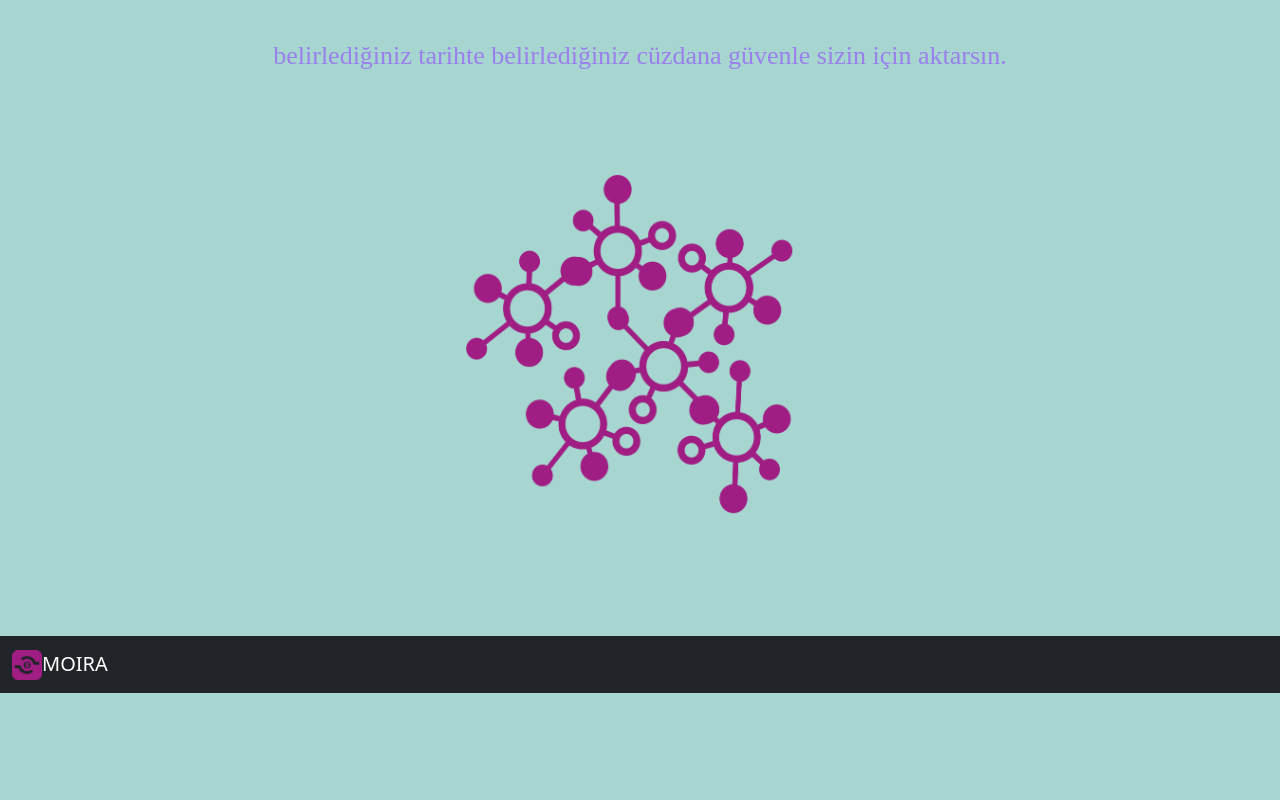
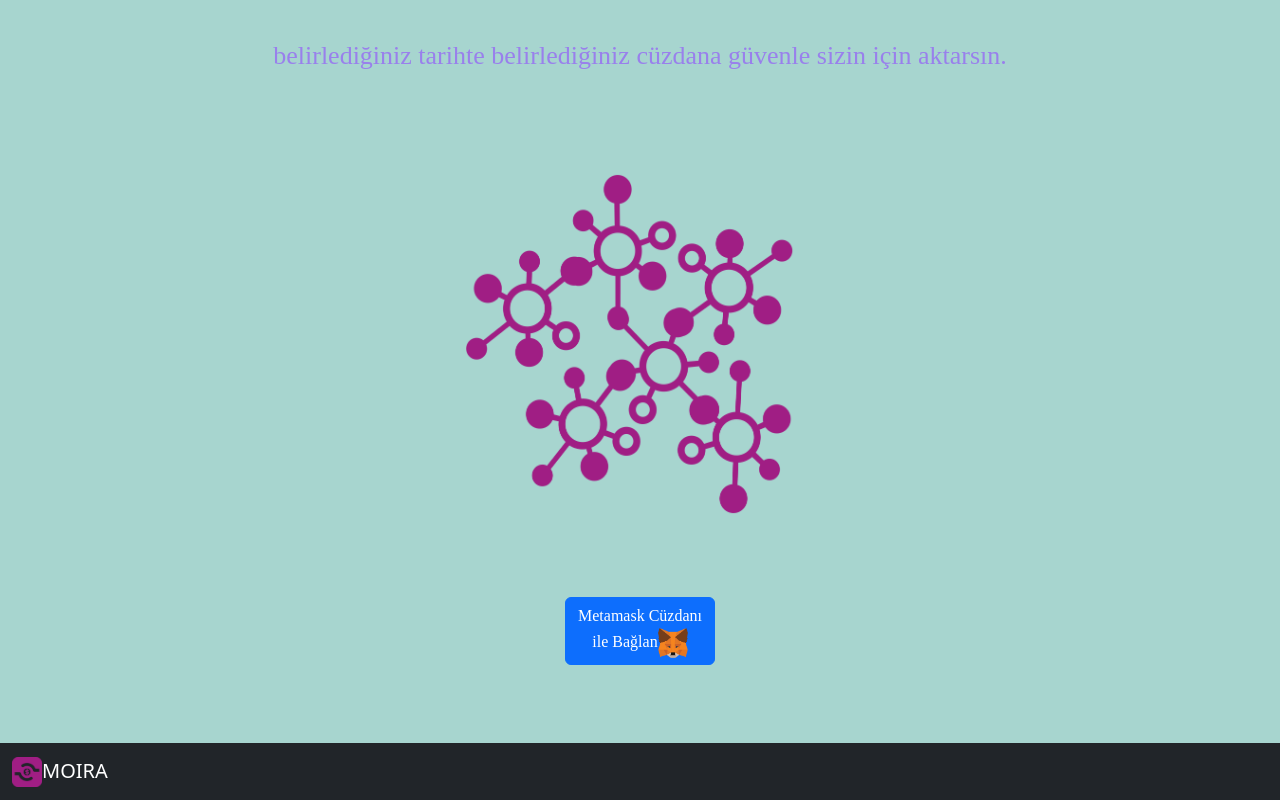
Before and after one commit to Smart-Contract-Intertech/Smart-Contract-Frontend, a React (Create React App) app: page / in a window 1280 px wide. Shown: the part 1798-2598 px from the top of the page. Before the commit the page ends 2491 px from the top, so only its background shows below. Built offline with nearby package versions, Linux system fonts and the light colour scheme.

Commit message:
metamask

```diff
--- a/package.json
+++ b/package.json
@@ -7,6 +7,8 @@
     "@testing-library/react": "^13.3.0",
     "@testing-library/user-event": "^13.5.0",
     "bootstrap": "^5.2.0",
+    "ether": "^0.0.9",
+    "ethers-react": "^1.1.0",
     "react": "^18.2.0",
     "react-bootstrap": "^2.5.0",
     "react-dom": "^18.2.0",
--- a/src/pages/MainPage.js
+++ b/src/pages/MainPage.js
@@ -4,10 +4,40 @@ import main3 from './image/main3.png';
 import main4 from './image/main4.png';
 import main5 from './image/main5.png';
 import main6 from './image/Vector.png'
+import metamask from './image/metamask.png'
 import Container from 'react-bootstrap/Container';
 import './MainPage.css';
+import {ethers} from 'ethers';
+import react, {useState} from 'react';
 
 export default function MainPage(){
+    const contractAddress = '0x5A86858aA3b595FD6663c2296741eF4cd8BC4d01';
+
+    const [errorMessage, setErrorMessage] = useState(null);
+    const [defaultAccount, setDefaultAccount] = useState(null);
+    const [connectButtonText, setConnectButtonText] = useState('Connect Wallet');
+    const [currentContractVal, setCurrentContractVal] = useState(null);
+
+    const [provider, setProvider] = useState(null);
+    const [signer, setSigner] = useState(null);
+    const [contract, setContract] = useState(null);
+
+    const accountChangedHandler = (newAccount) => {
+        setDefaultAccount(newAccount);
+    }
+
+    const connectWallet = () => {
+        if(window.ethereum){
+            window.ethereum.request({method: 'eth_requestAccounts'}).then(result => {
+                accountChangedHandler(result[0]);
+                setConnectButtonText('Wallet Connected');
+            })
+        }
+        else{
+            setErrorMessage('You need to install Metamask');
+            throw new Error('You need to install Metamask');
+        }
+    }
     return(
         <Container style ={{fontFamily:'sans-serif-medium', fontSize:26}}>
             <br/><br/><br/><p>Mirasınızı güvence altına alın..</p><br/><br/><br/><br/><br/>
@@ -45,7 +75,9 @@ export default function MainPage(){
                 alt=""
                 width="350"
                 height="350"
-            /> <br/><br/> <br/><br/>
+            /><br/><br/><br/>
+            <button type="button" class="btn btn-primary" onClick={connectWallet}>Metamask Cüzdanı <br/> ile Bağlan
+                <img src={metamask} alt="metamask" width="30" height="30"></img></button><br/><br/><br/>
         </Container>
     )
 }
```
Also changed, not shown: src/pages/image/metamask.png (added), 1 other file (tests, documents, lock files or other folders).
